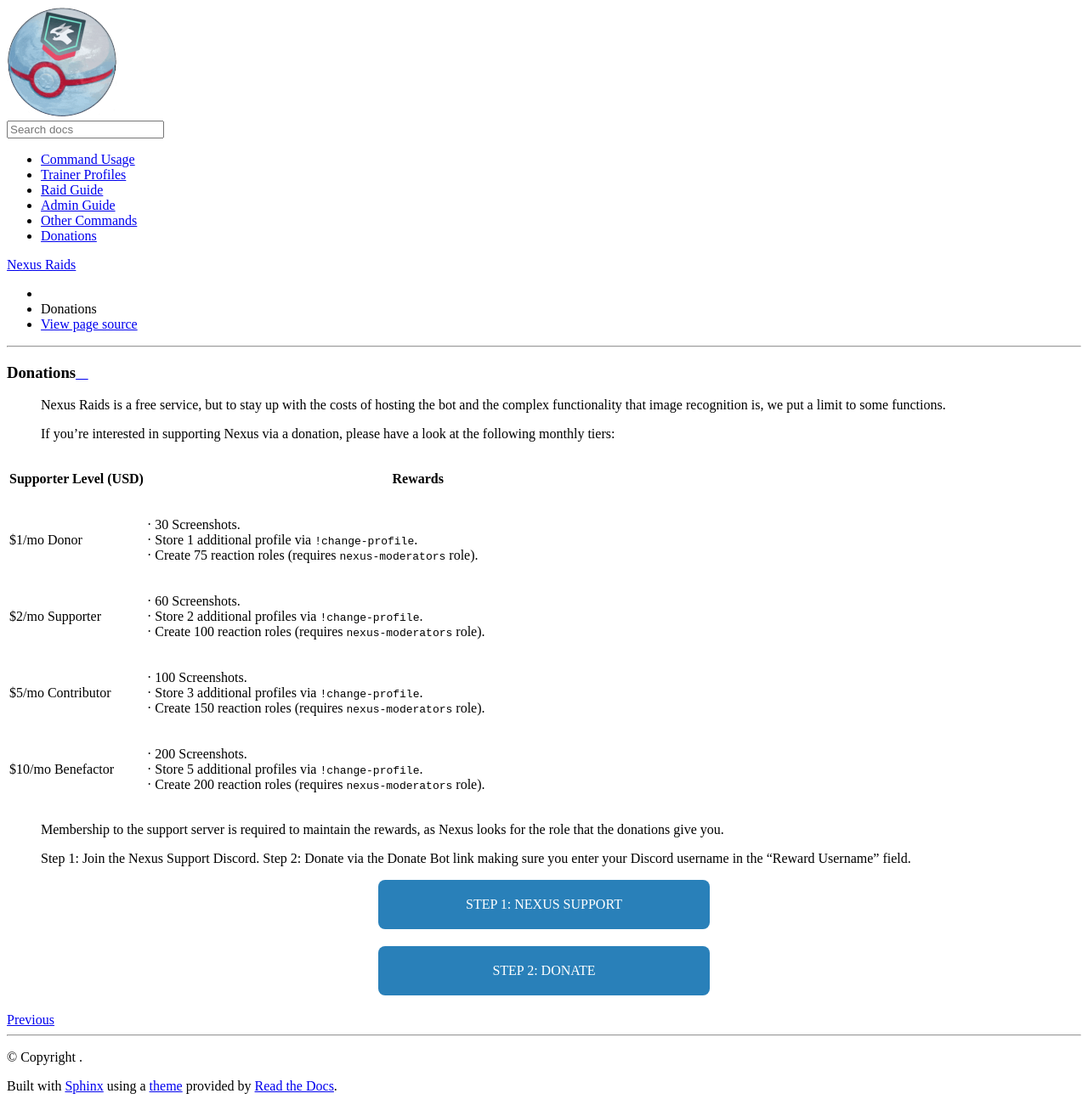
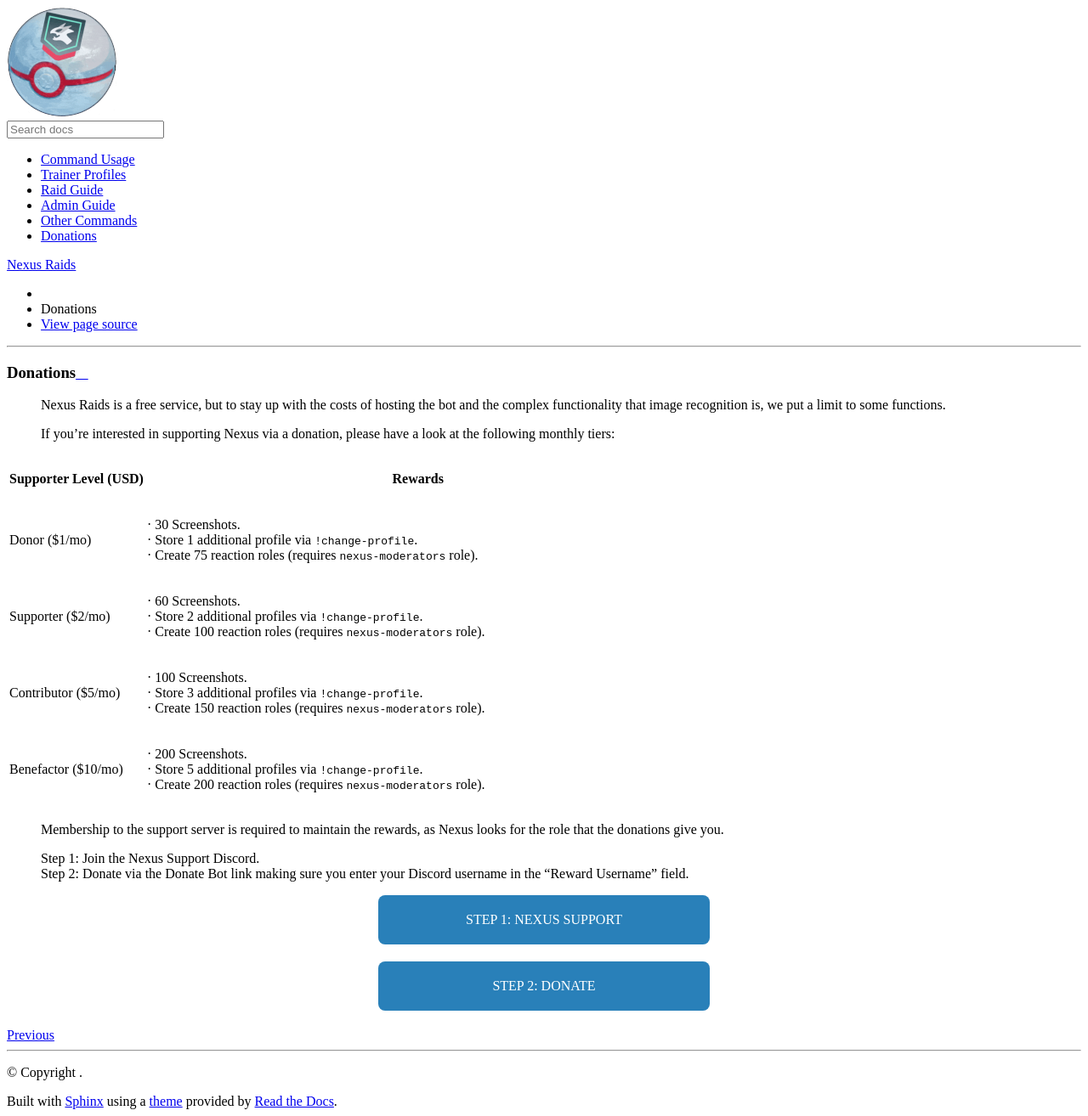
Before and after one commit to NexusRaids/nexus-docs, a Sphinx documentation site: the page built from docs/donation.md, in a window 1280 px wide. Shown: the whole page at 85% size. Built offline with Sphinx 7.4.7 and the Read the Docs theme 2.0.0, drawn with Linux system fonts in a browser that asks for light colours; formulas are drawn with MathJax 3.

````diff
--- a/docs/donation.md
+++ b/docs/donation.md
@@ -20,17 +20,16 @@
    :header: "Supporter Level (USD)", "Rewards"
    :widths: 5, 20
 
-   "$1/mo Donor", "|md| 30 Screenshots. |br| |md| Store 1 additional profile via ``!change-profile``. |br| |md| Create 75 reaction roles (requires ``nexus-moderators`` role)."
-   "$2/mo Supporter", "|md| 60 Screenshots. |br| |md| Store 2 additional profiles via ``!change-profile``. |br| |md| Create 100 reaction roles (requires ``nexus-moderators`` role)."
-   "$5/mo Contributor", "|md| 100 Screenshots. |br| |md| Store 3 additional profiles via ``!change-profile``. |br| |md| Create 150 reaction roles (requires ``nexus-moderators`` role)."
-   "$10/mo Benefactor", "|md| 200 Screenshots. |br| |md| Store 5 additional profiles via ``!change-profile``. |br| |md| Create 200 reaction roles (requires ``nexus-moderators`` role)."
+   "Donor ($1/mo)", "|md| 30 Screenshots. |br| |md| Store 1 additional profile via ``!change-profile``. |br| |md| Create 75 reaction roles (requires ``nexus-moderators`` role)."
+   "Supporter ($2/mo)", "|md| 60 Screenshots. |br| |md| Store 2 additional profiles via ``!change-profile``. |br| |md| Create 100 reaction roles (requires ``nexus-moderators`` role)."
+   "Contributor ($5/mo)", "|md| 100 Screenshots. |br| |md| Store 3 additional profiles via ``!change-profile``. |br| |md| Create 150 reaction roles (requires ``nexus-moderators`` role)."
+   "Benefactor ($10/mo)", "|md| 200 Screenshots. |br| |md| Store 5 additional profiles via ``!change-profile``. |br| |md| Create 200 reaction roles (requires ``nexus-moderators`` role)."
 
 ```
 
 > Membership to the support server is required to maintain the rewards, as Nexus looks for the role that the donations give you.
 >
-> Step 1: Join the Nexus Support Discord.
-> Step 2: Donate via the Donate Bot link making sure you enter your Discord username in the "Reward Username" field.
+> Step 1: Join the Nexus Support Discord.<br>Step 2: Donate via the Donate Bot link making sure you enter your Discord username in the "Reward Username" field.
 
 <div align="center"><a class="donate_button" href="https://discord.gg/8PnNrEPhhe" target="_blank">Step 1: Nexus Support</a></div>
 
````
